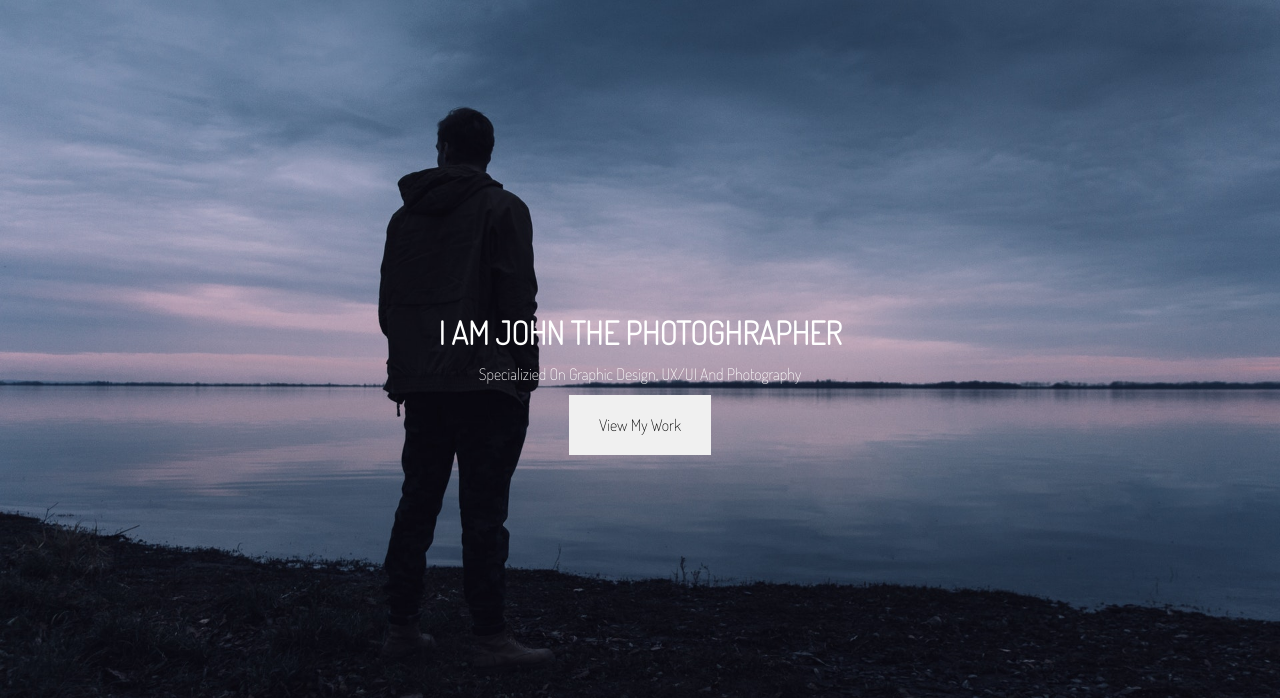
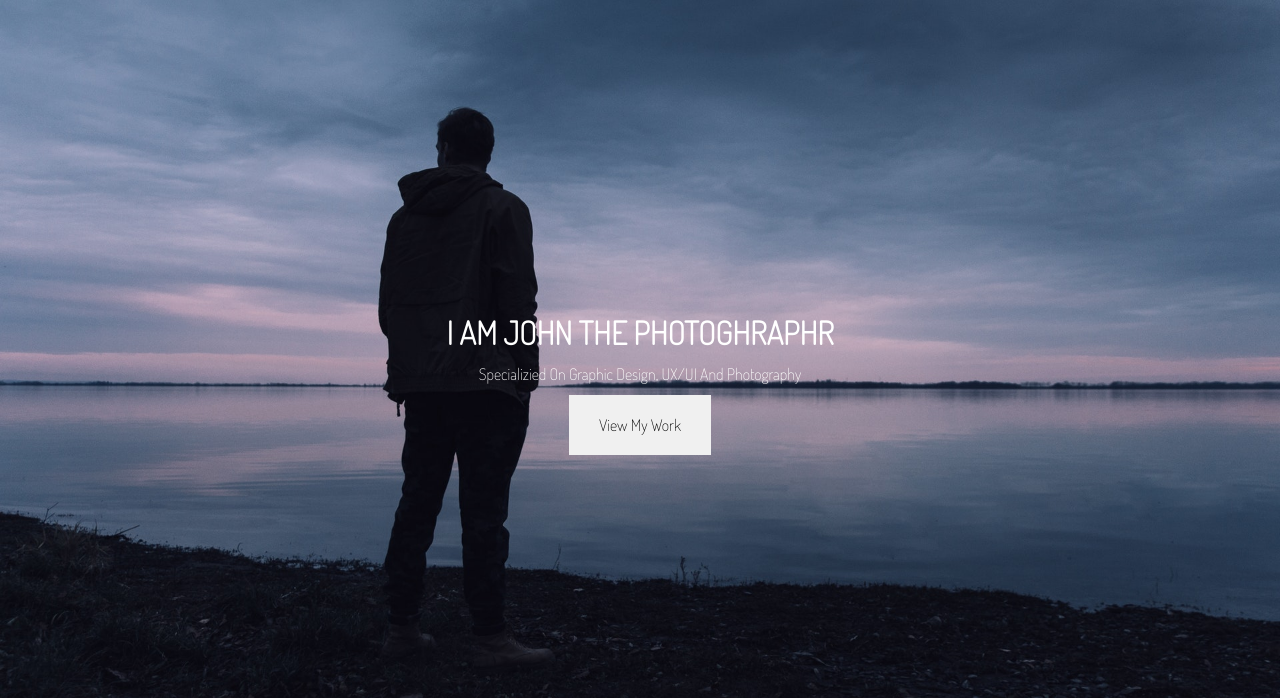
Before and after one commit to SerhiiKotiash/johndoe, a website: page dist/index.html in a window 1280 px wide. Shown: the part 102-802 px from the top of the page. Drawn offline with Linux system fonts and the light colour scheme.

Commit message:
Your commit message

```diff
--- a/dist/index.html
+++ b/dist/index.html
@@ -30,7 +30,7 @@
             </div>
         </nav>
         <div class="showcase">
-            <h1>I AM JOHN THE PHOTOGHRAPHER</h1>
+            <h1>I AM JOHN THE PHOTOGHRAPHR</h1>
             <p>Specializied On Graphic Design, UX/UI And Photography</p>
             <a href="#" class="btn">View My Work</a>
         </div>
```
